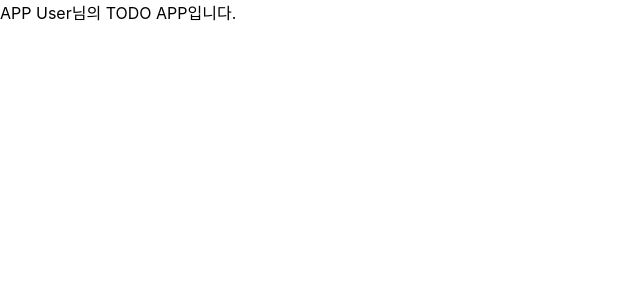
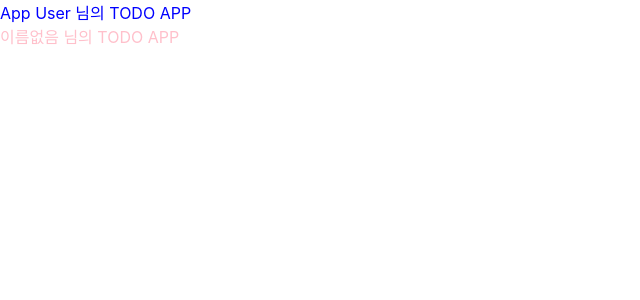
Before and after one commit to yoo-jimin127/react_app_project, a React (Create React App) app in the folder todo-app/: page / in a window 1280 px wide. Shown: the top 300 px of the page, without its empty margins (0-640 px from the left). Built offline with nearby package versions, Linux system fonts and the light colour scheme.

Commit message:
[1006] add defaultprops  - 기본 설정

```diff
--- a/todo-app/src/App.js
+++ b/todo-app/src/App.js
@@ -3,12 +3,14 @@ import Hello from './Hello';
 
 function App() {
   return (
-    <Hello name="APP User" />
+    <>
+      <Hello name="App User" color="blue"/>
+      <Hello color="pink"/>
+    </>
   );
 }
 
 export default App;
-
 
 // function App() {
 //   return (
--- a/todo-app/src/Hello.js
+++ b/todo-app/src/Hello.js
@@ -1,7 +1,11 @@
 import React from 'react';
 
-function Hello(props) {
-  return <div>{props.name}님의 TODO APP입니다.</div>
+function Hello({ color, name }) {
+  return <div style={{ color }}> {name} 님의 TODO APP</div>
+}
+
+Hello.defaultProps = {
+  name: '이름없음'
 }
 
 export default Hello;
```
